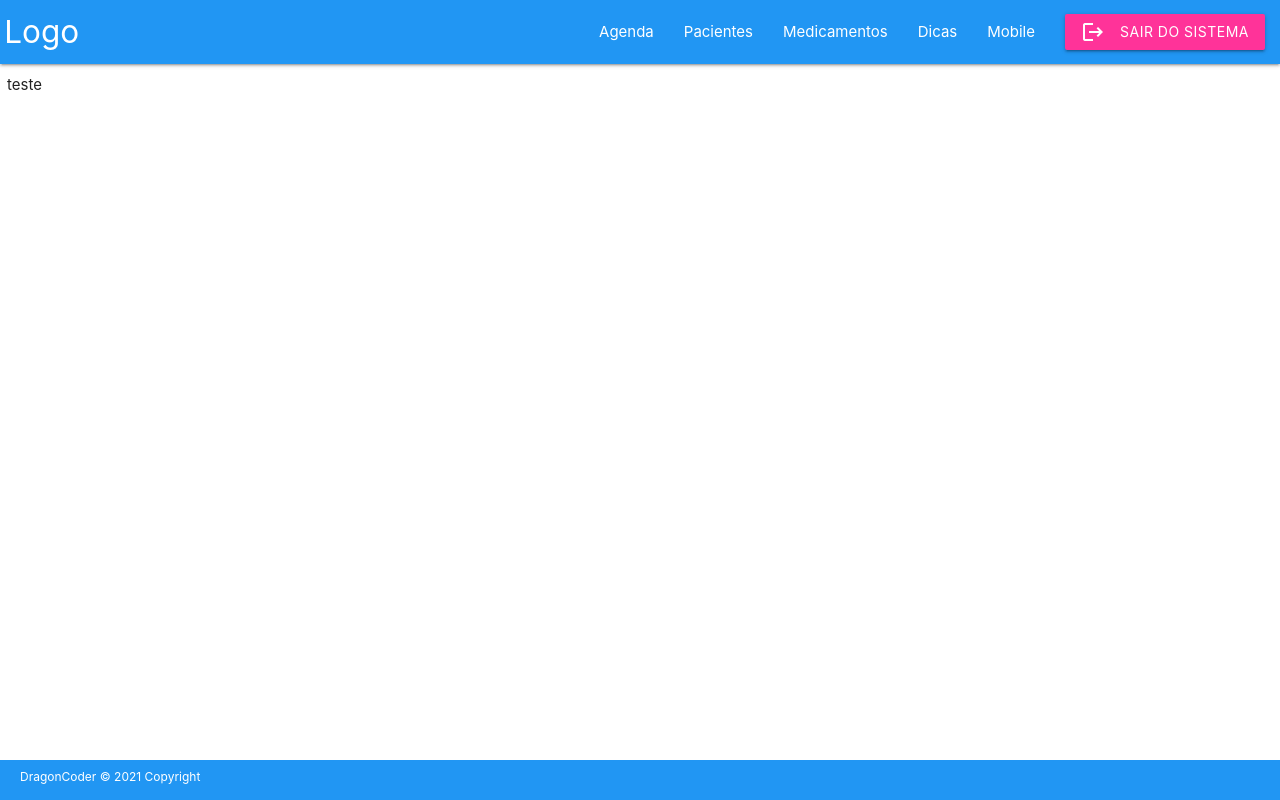
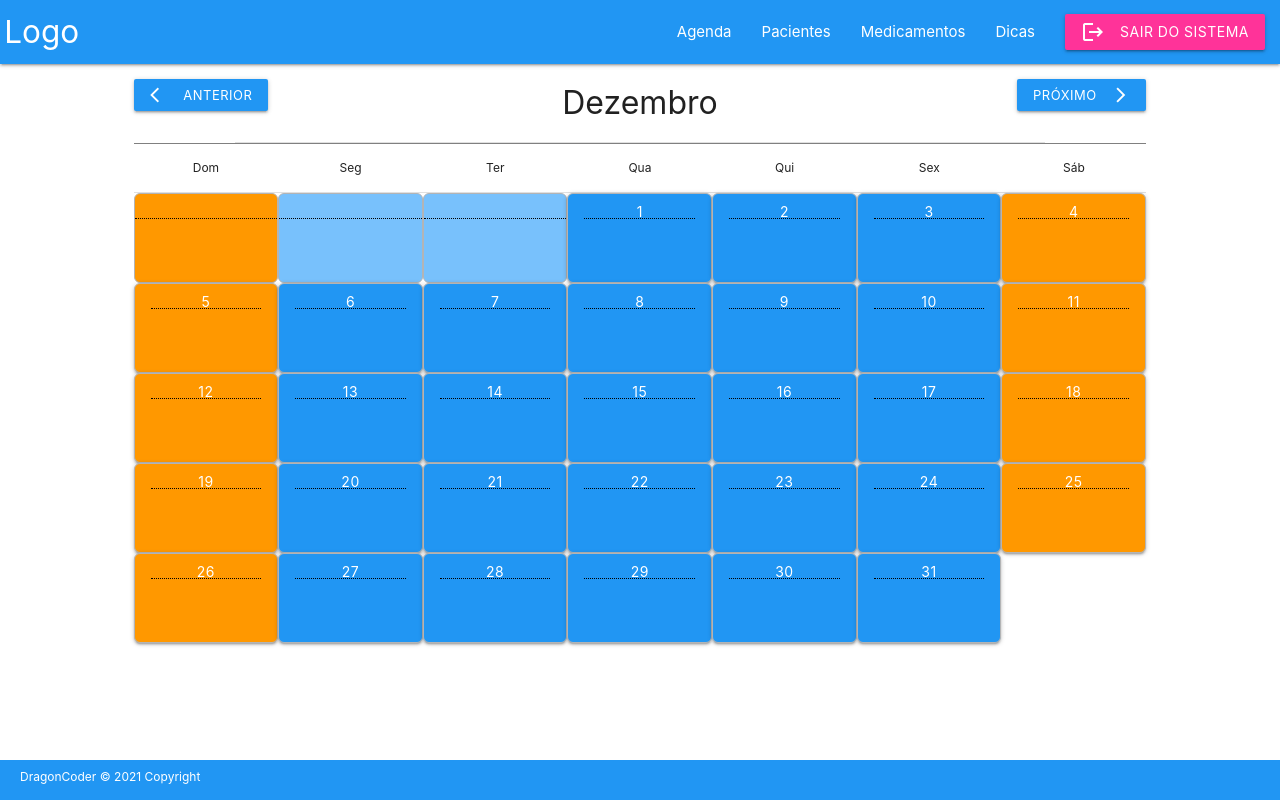
Before and after one commit to fhsfurtado/gerar, a PHP site: page /?page=agenda in a window 1280 px wide. Run offline with PHP 8.4, Linux system fonts and the light colour scheme.

Commit message:
atualizações 07/12

```diff
--- a/app/estrutura/header.php
+++ b/app/estrutura/header.php
@@ -6,6 +6,14 @@
         <!--Import materialize.css-->
         <link type="text/css" rel="stylesheet" href="<?=$materializecss?>"  media="screen,projection"/>
         <link type="text/css" rel="stylesheet" href="<?=$stdcss?>"/>
+        <?php
+            if(isset($_GET['page'])){
+                if($_GET['page']=='agenda'){
+                    $fullcalendarjs = "{$base_url}/vendor/fullcalendar/lib/main.min.js";
+                    echo '<link type="text/css" rel="stylesheet" href="'.$calendarcss.'"/>';
+                }
+            }
+        ?>
 
         <!--Let browser know website is optimized for mobile-->
         <meta name="viewport" content="width=device-width, initial-scale=1.0"/>
--- a/app/estrutura/nav.php
+++ b/app/estrutura/nav.php
@@ -3,20 +3,18 @@
         &nbsp;<a href="#!" class="brand-logo">Logo</a>
         <a href="#" data-target="mobile-demo" class="sidenav-trigger"><i class="material-icons">menu</i></a>
         <ul class="right hide-on-med-and-down">
-            <li><a href="sass.html">Agenda</a></li>
-            <li><a href="sass.html">Pacientes</a></li>
-            <li><a href="badges.html">Medicamentos</a></li>
-            <li><a href="collapsible.html">Dicas</a></li>
-            <li><a href="mobile.html">Mobile</a></li>
+            <li><a href="?page=agenda">Agenda</a></li>
+            <li><a href="?page=pacientes">Pacientes</a></li>
+            <li><a href="?page=medicamentos">Medicamentos</a></li>
+            <li><a href="?page=dicas">Dicas</a></li>
             <li><a class="waves-effect waves-light alt-color btn">Sair do Sistema <i class="material-icons left">logout</i></a></li>
         </ul>
     </div>
 </nav>
 <ul class="sidenav" id="mobile-demo">
-    <li><a href="sass.html">Agenda</a></li>
-    <li><a href="sass.html">Pacientes</a></li>
-    <li><a href="badges.html">Medicamentos</a></li>
-    <li><a href="collapsible.html">Dicas</a></li>
-    <li><a href="mobile.html">Mobile</a></li>
+    <li><a href="?page=agenda">Agenda</a></li>
+    <li><a href="?page=pacientes">Pacientes</a></li>
+    <li><a href="?page=medicamentos">Medicamentos</a></li>
+    <li><a href="?page=dicas">Dicas</a></li>
     <li><a class="waves-effect waves-light alt-color btn">Sair do Sistema <i class="material-icons right">cloud</i></a></li>
 </ul>
--- /dev/null
+++ b/app/resources/calendarBuild.php
@@ -0,0 +1,81 @@
+<?php
+
+    function getMonthName($month){
+        switch ($month) {
+            case "1":    $mes = 'Janeiro';     break;
+            case "2":    $mes = 'Fevereiro';   break;
+            case "3":    $mes = 'Março';       break;
+            case "4":    $mes = 'Abril';       break;
+            case "5":    $mes = 'Maio';        break;
+            case "6":    $mes = 'Junho';       break;
+            case "7":    $mes = 'Julho';       break;
+            case "8":    $mes = 'Agosto';      break;
+            case "9":    $mes = 'Setembro';    break;
+            case "10":    $mes = 'Outubro';     break;
+            case "11":    $mes = 'Novembro';    break;
+            case "12":    $mes = 'Dezembro';    break;
+        }
+        return $mes;
+    }
+    if(isset($_POST)){
+        if(@$_POST['mes']!=''){
+            $mes = $_POST['mes'];
+        } else{
+            $mes = date('m');
+        }
+        if(@$_POST['ano']!=''){
+            $ano = $_POST['ano'];
+        } else{
+            $ano = date('Y');
+        }
+        if(isset($_POST['act'])){ // necessário carregar mês e ano e efetuar a evolução / retrocesso do mês/ano
+            if($_POST['act']=='+'){
+
+            }
+            if($_POST['act']=='-'){
+
+            }
+        }
+    }
+    $days_qt = cal_days_in_month (CAL_GREGORIAN, $mes, $ano);
+    $first=0;
+    $card='';
+    for($i=1;$i<=$days_qt;$i++){
+        $weekday = date('w',strtotime($ano.'-'.$mes.'-'.$i));
+        if($weekday!=0 && $first==0){
+            $first++;
+            $tipo = 'orange';
+            for($j=0;$j<$weekday;$j++){
+                $card.= '<div class="day '.$tipo.'">
+                    <div class="day-head">
+                        <center>
+                        </center>
+                    </div>
+                    <div class="day-body">
+                    </div>
+                </div>';
+                $tipo = 'disabled-color';
+            }
+        }
+        if($weekday==0 || $weekday==6){
+            $tipo = 'orange';
+        } else{
+            $tipo = 'blue';
+        }
+        if($i<10){
+            $dia = '0'.$i;
+        } else{
+            $dia = $i;
+        }
+        $card.= '<div id="day'.$i.'" call="'.$ano.'-'.$mes.'-'.$dia.'" class=" btn waves-effect waves-light day '.$tipo.'">
+                    <div class="day-head">
+                        <center>
+                            '.$i.'
+                        </center>
+                    </div>
+                    <div class="day-body">
+                    </div>
+                </div>';
+    }
+    echo json_encode(["month" => getMonthName($mes) , "card" => $card]);
+?>
--- /dev/null
+++ b/app/view/agenda.php
@@ -0,0 +1,36 @@
+<input type="hidden" name="mes_view" id="mes_view" value="<?=date('m')?>">
+<input type="hidden" name="ano_view" id="ano_view" value="<?=date('Y')?>">
+<div id="calendar">
+    <table id="table_calendar">
+        <tr>
+            <td id="tr-prev">
+                <a class="waves-effect waves-light main-color btn-small" onclick="voltaMes()"><i class="material-icons left">arrow_back_ios</i> Anterior</a>
+            </td>
+            <td>
+
+            </td>
+            <td id="month-name">
+            </td>
+            <td>
+
+            </td>
+            <td id="tr-next">
+                <a class="waves-effect waves-light main-color btn-small" onclick="avancaMes()"><i class="material-icons right">arrow_forward_ios</i> Próximo</a>
+            </td>
+        </tr>
+    </table>
+    <table id="weekdays">
+        <tr style="height:20px;">
+            <td class="day-name"><center>Dom</center></td>
+            <td class="day-name"><center>Seg</center></td>
+            <td class="day-name"><center>Ter</center></td>
+            <td class="day-name"><center>Qua</center></td>
+            <td class="day-name"><center>Qui</center></td>
+            <td class="day-name"><center>Sex</center></td>
+            <td class="day-name"><center>Sáb</center></td>
+        </tr>
+    </table>
+    <div id="calendario-draw">
+
+    </div>
+</div>
--- a/config/urls.php
+++ b/config/urls.php
@@ -20,11 +20,13 @@ $icon_main      = "{$base_url}/pics/logo-main.png";
 //CSS
 $stdcss         = "{$base_url}/vendor/dragoncoder/css/style.css";
 $materializecss = "{$base_url}/vendor/materialize/css/materialize.min.css";
+$calendarcss = "{$base_url}/vendor/dragoncoder/css/calendar.css";
 
 // JS
 $stdjs          = "{$base_url}/vendor/dragoncoder/js/script.js";
 $materializejs  = "{$base_url}/vendor/materialize/js/materialize.min.js";
 $jquery         = "{$base_url}/vendor/jquery/jquery.min.js";
+$calendarjs = "{$base_url}/vendor/dragoncoder/js/calendar.js";
 
 function redirect($url){
     if( headers_sent() ) {
--- a/index.php
+++ b/index.php
@@ -12,7 +12,18 @@
         <!-- Fim Menu de Navegação -->
         <!-- É aqui onde a magia inicia-->
         <div id="content">
-            teste
+
+            <?php
+                //importar página com conteudo
+                if(isset($_GET['page'])){
+                    $arq = 'app/view/'.$_GET['page'].'.php';
+                    if(file_exists($arq)){
+                        require_once 'app/view/'.$_GET['page'].'.php';
+                    } else{
+                        echo "Ops! A página ".$arq." não existe!";
+                    }
+                }
+            ?>
             <!-- Actions Button
             <div class="fixed-action-btn">
                 <a class="btn-floating btn-large alt-color">
@@ -33,5 +44,13 @@
         <!--JavaScript at end of body for optimized loading-->
         <script type="text/javascript" src="<?=$materializejs?>"></script>
         <script type="text/javascript" src="<?=$stdjs?>"></script>
+        <?php
+            if(isset($_GET['page'])){
+                $arq = 'vendor/dragoncoder/js/'.$_GET['page'].'.js';
+                if(file_exists($arq)){
+                    echo '<script type="text/javascript" src="vendor/dragoncoder/js/'.$_GET['page'].'.js"></script>';
+                }
+            }
+        ?>
     </body>
 </html>
--- /dev/null
+++ b/vendor/dragoncoder/css/calendar.css
@@ -0,0 +1,97 @@
+@media (max-width: 949px) {
+    #calendar{
+        width: 95%;
+        margin-left: 2.5%;
+        align-self: center;
+    }
+    .day-head{
+        height: 25px;
+        border-bottom: black 1px dotted;
+        font-size: 8px;
+    }
+    .day-body{
+        height: 65px;
+    }
+    .day-name{
+        width: 14.28%;
+    }
+    .day{
+        border: #b3b4b5 1px solid;
+        width: 14.28%;
+        height: 90px;
+        float: left;
+        border-radius: 6px;
+    }
+    .day:hover{
+        background-color: #d94c4c !important;
+    }
+    #table_calendar{
+        width:95%;
+        margin-left: 2.5%;
+        align-self: center;
+        margin-top: 20px;
+        margin-bottom: 25px;
+    }
+    #tr-prev{
+        position: absolute;
+        left: 2.6%;
+    }
+    #tr-next{
+        position: absolute;
+        right: 2.6%;
+    }
+    #weekdays{
+        width:100%;
+        align-self: center;
+        border-top: gray 1px solid;
+    }
+}
+@media (min-width: 950px) {
+    #calendar{
+        width:80%;
+        margin-left: 10%;
+        align-self: center;
+    }
+    .day-head{
+        height: 25px;
+        border-bottom: black 1px dotted;
+    }
+    .day-body{
+        height: 65px;
+    }
+    .day{
+        border: #b3b4b5 1px solid;
+        width: 14.28%;
+        height: 90px;
+        float: left;
+        border-radius: 6px;
+    }
+    .day-name{
+        width: 14.28%;
+        font-size: 12px;
+    }
+    .day:hover{
+        background-color: #d94c4c !important;
+    }
+    #month-name{
+        font-size: 32px;
+    }
+    #table_calendar{
+        width:80%;
+        margin-left: 10%;
+        align-self: center;
+    }
+    #tr-prev{
+        position: absolute;
+        left: 10.1%;
+    }
+    #tr-next{
+        position: absolute;
+        right: 10.1%;
+    }
+    #weekdays{
+        width:100%;
+        align-self: center;
+        border-top: gray 1px solid;
+    }
+}
--- a/vendor/dragoncoder/css/style.css
+++ b/vendor/dragoncoder/css/style.css
@@ -5,6 +5,7 @@ footer{
     height: 40px;
     bottom: 0px;
     padding-top: 5px!important;
+
 }
 footer > label{
     padding-top: 10px!important;
@@ -14,7 +15,8 @@ footer > label{
 }
 /* Por ID*/
 #content{
-    margin-top: 10px;
+    z-index: 0;
+    margin-top: 0px;
     margin-bottom: 40px;
     margin-left: 7px;
     margin-right: 7px;
@@ -32,3 +34,7 @@ footer > label{
     background-color: #ff3399!important;
     color: white!important;
 }
+.disabled-color{
+    background-color: #78c1fc!important;
+    color: white!important;
+}
```
Also changed, not shown: vendor/dragoncoder/js/agenda.js (added, +70 -0 lines), app/view/pacientes.php (added), vendor/dragoncoder/js/calendar.js (added), vendor/dragoncoder/js/pacientes.js (added).
